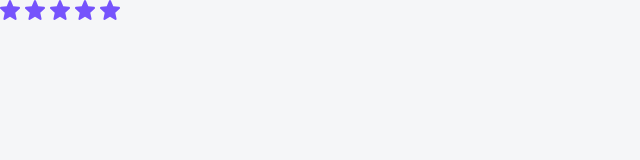
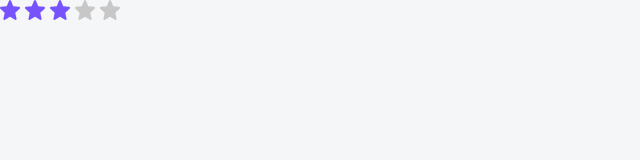
Before and after one commit to asmadeusx/udemy-react-nextjs, a Next.js app: page / in a window 1280 px wide. Shown: the top 160 px of the page, without its empty margins (0-640 px from the left). Built offline with nearby package versions, Linux system fonts and the light colour scheme.

Commit message:
48 (заменил фон star.svg)

```diff
--- a/pages/index.tsx
+++ b/pages/index.tsx
@@ -29,7 +29,7 @@ export default function Home(): JSX.Element {
       <Htag tag="h1"> Каунтер : {counter}</Htag>
       <Button apperance="primary" onClick={() => setCounter(x => x+1)}> Увеличить Каунт </Button> */}
 
-      <Rating rating={4} />
+      <Rating rating={3} />
 
     </Fragment>
   );
```
Also changed, not shown: components/Rating/star.svg.
